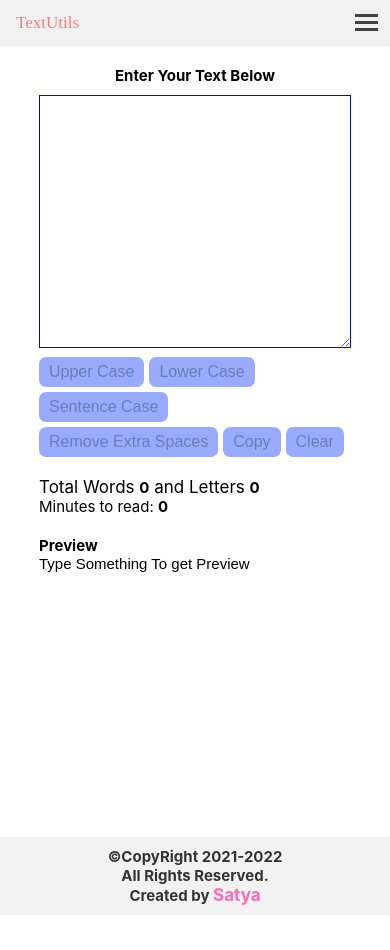
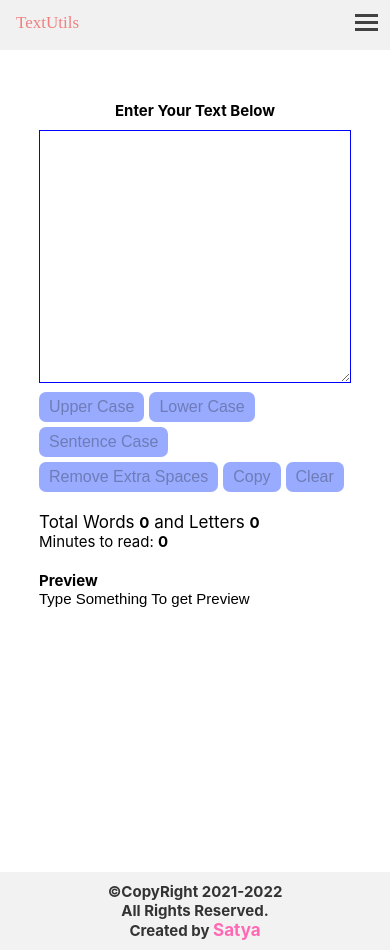
Before and after one commit to SatyaRaghu7/TextUtils-react, a React (Create React App) app: page / in a window 390 px wide. Before the commit the page ends 915 px from the top, so only its background shows below. Built offline with nearby package versions, Linux system fonts and the light colour scheme.

Commit message:
Change navbar css property, added textgrid classlist in textarea component and added textgrid css property in textarea css for ' mobile ui ' <

```diff
--- a/src/App.css
+++ b/src/App.css
@@ -71,6 +71,21 @@
 }
 
 @media screen and (max-width: 700px) {
+  *{
+    font-size: 15px;
+  }
+  body::-webkit-scrollbar{
+    display: none;
+  }
+  /* add transition navbar */
+  .navbar{
+    height: 50px;
+    position: fixed;
+    z-index: 1;
+    top: 0;
+    left: 0;
+  }
+
   .brand, .navbar a {
     float: none;
     text-align: left;
@@ -78,13 +93,6 @@
     width: 100%;
   }
   .navbar a:not(:first-child){
-    display: none;
-  }
-
-  *{
-    font-size: 15px;
-  }
-  body::-webkit-scrollbar{
     display: none;
   }
 
--- a/src/components/Textarea.js
+++ b/src/components/Textarea.js
@@ -55,7 +55,7 @@
     }
 
     return(
-        <>
+        <div className="textgrid">
             <div className={`textarea textarea-${props.mode}`}>
                 <h2>{props.heading}</h2>
                 <textarea className={`mytextarea mytextarea-${props.mode}`} value={text} onChange={handleOnChange} id="myBox" rows="12"></textarea>
@@ -74,6 +74,6 @@
                 <h3>Preview</h3>
                 <p className="preview">{text.length>0?text:'Type Something To get Preview'}</p>
             </div>
-        </>
+        </div>
     )
 }
--- a/src/style/textarea.css
+++ b/src/style/textarea.css
@@ -83,6 +83,13 @@
   }
 
   @media screen and (max-width:700px) {
+    .textgrid {
+      margin-top: 12vh;
+    }
+
+    .mytextarea{
+        font-size: 15px;
+    }
     .preview {
         width: 90%;
         overflow-wrap: break-word;
@@ -90,7 +97,4 @@
         height: 31vh;
     }
 
-    .mytextarea{
-        font-size: 15px;
-    }
   }
```
Lines whose indentation alone changed are shown as unchanged.
